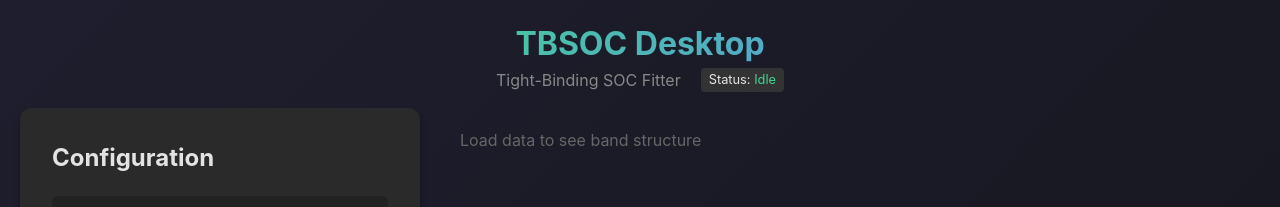
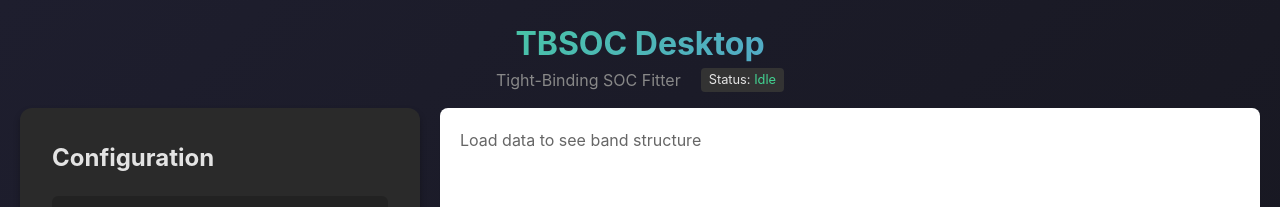
Before and after one commit to QG-phy/TBSOC, a React app in the folder frontend/: page / in a window 1280 px wide. Shown: the top 207 px of the page. Built offline with nearby package versions, Linux system fonts and the light colour scheme; no server answers; the HTML template or start-up script is replaced by a standard one.

Commit message:
refactor: Convert `VisualizationDashboard` styling to inline CSS, ensure full height for visualization components, and adjust plot margins.

```diff
--- a/frontend/src/App.jsx
+++ b/frontend/src/App.jsx
@@ -129,7 +129,7 @@ function App() {
                 onStopFit={handleStopFit}
             />
           </div>
-          <div style={{flex: 1, minWidth: 0}}>
+          <div style={{flex: 1, minWidth: 0, height: '100%'}}>
             <VisualizationDashboard
                 lambdas={activeLambdas}
                 runTrigger={runTrigger}
--- a/frontend/src/components/BandPlot.jsx
+++ b/frontend/src/components/BandPlot.jsx
@@ -164,7 +164,7 @@ export default function BandPlot({ lambdas, runTrigger, fermiLevel = 0.0, weight
     });
 
     return (
-        <div style={{width: '100%', height: '100%'}}>
+        <div style={{position: 'relative', width: '100%', height: '100%'}}>
             <Plot
                 data={traces}
                 layout={{
@@ -227,7 +227,7 @@ export default function BandPlot({ lambdas, runTrigger, fermiLevel = 0.0, weight
 
                     shapes: shapes,
                     template: 'plotly_white',
-                    margin: {l: 60, r: 20, t: 20, b: 50},
+                    margin: {l: 50, r: 10, t: 20, b: 30}, // Reduced margins
                     paper_bgcolor: 'white',
                     plot_bgcolor: 'white',
                     font: { family: 'Arial, sans-serif', size: 14, color: 'black' }
--- a/frontend/src/components/VisualizationDashboard.jsx
+++ b/frontend/src/components/VisualizationDashboard.jsx
@@ -8,8 +8,8 @@ function VisualizationDashboard({
     weightSigma
 }) {
     return (
-        <div className="h-full w-full flex flex-col p-4">
-            <div className="flex-1 min-h-0 bg-white rounded-lg shadow-sm border border-gray-200 overflow-hidden">
+        <div style={{height: '100%', width: '100%', display: 'flex', flexDirection: 'column'}}>
+            <div style={{flex: 1, minHeight: 0, background: 'white', overflow: 'hidden', boxShadow: '0 1px 2px 0 rgba(0, 0, 0, 0.05)', borderRadius: '0.5rem'}}>
                 <BandPlot
                     lambdas={lambdas}
                     runTrigger={runTrigger}
```
